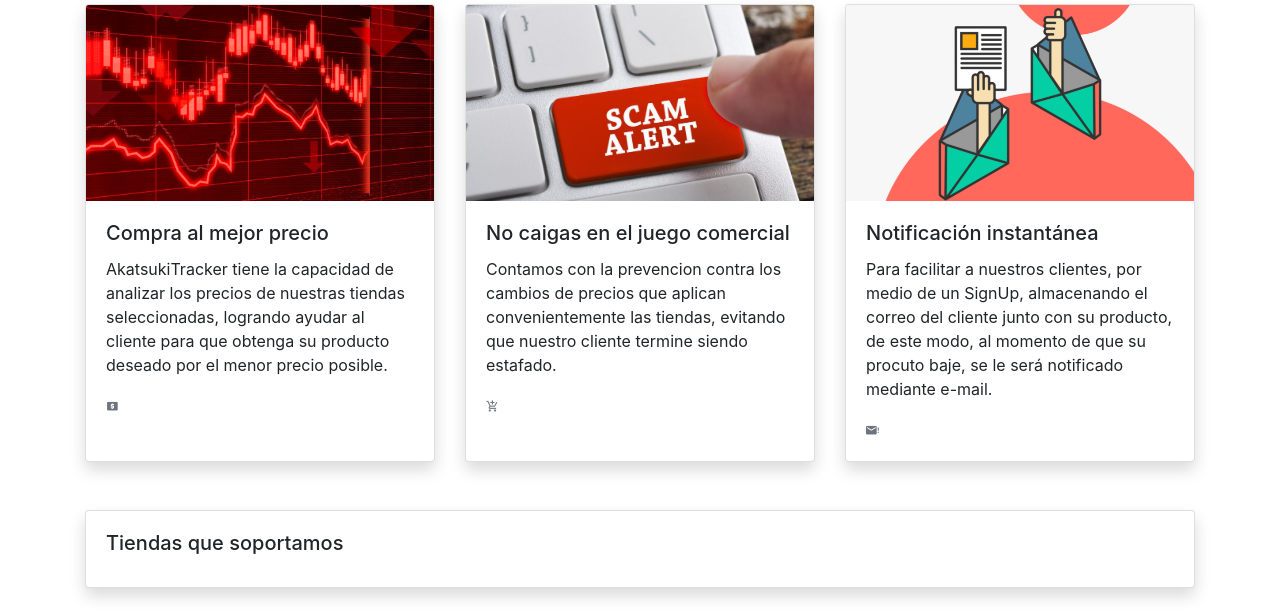
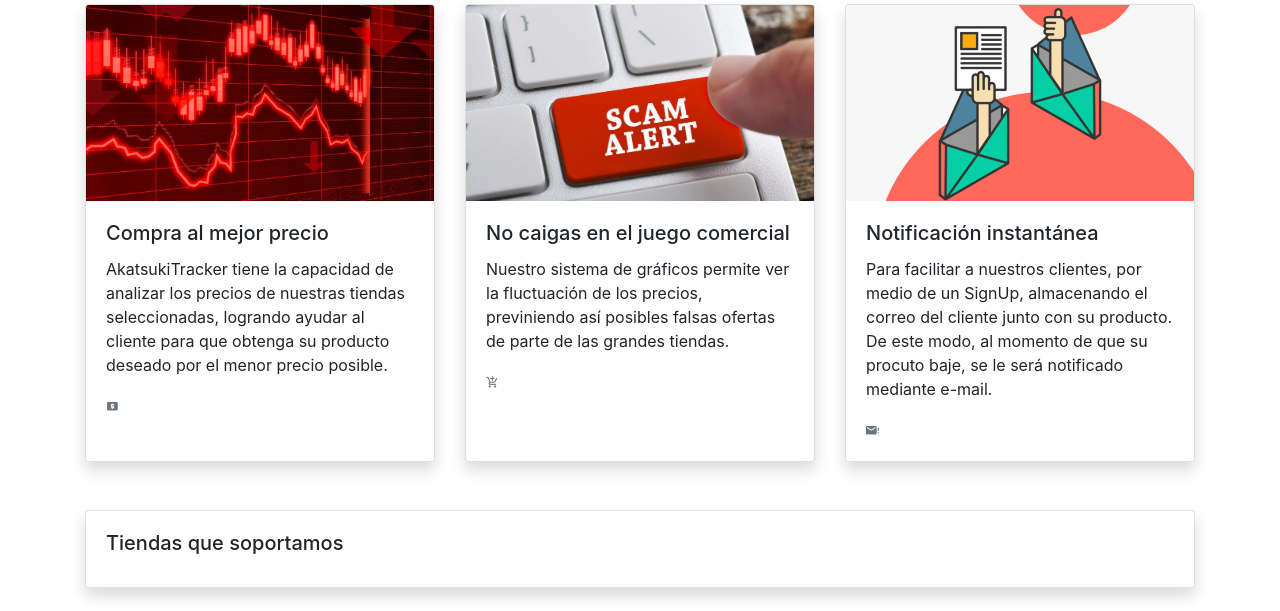
Before and after one commit to AkatsukiTracker/AkatsukiTracker, a Django app: template akatsuki/templates/home/index.html in a window 1280 px wide. Shown: the part 736-1347 px from the top of the page. Run offline with Django 3.2, Linux system fonts and the light colour scheme; the template is opened without the code that fills it, so the values that code supplies are empty; some libraries are stand-ins or nearby versions.

Commit message:
estetica

```diff
--- a/akatsuki/templates/home/about.html
+++ b/akatsuki/templates/home/about.html
@@ -12,7 +12,7 @@
             </div>
             <div class="col-md-8">
               <div class="card-body">
-                <h2 class="card-title">¿Quienes somos?</h2>
+                <h2 class="card-title">¿Quiénes somos?</h2>
                 <p class="card-text">Somos un grupo de 4 estudiantes de la Universidad Técnica Federico Santa María, que realizamos este proyecto motivados por la oportunidad de poder brindar una solución informática a un problema común.
                 En nuestro proyecto, queríamos lograr hacer una especie de tracker para que la gente, en el contexto en el que estamos viviendo, no tenga la necesidad de salir excesivas veces a la tienda únicamente para ir a revisar si su producto deseado sufrió algún cambio. Así como también intentar ayudar a la gente a obtener el mejor precio posible en los objetos de las tiendas compatibles con nuestra página web.</p>
                 <p class="card-text"><small class="text-muted">AkatsukiTracker</small></p>
@@ -47,7 +47,7 @@
             <div class="card shadow h-100">
               <img src="{% static 'img/us/josepepe.jpeg' %}" class="card-img-top" >
               <div class="card-body">
-                <h5 class="card-title">José Miguel González</h5>
+                <h5 class="card-title">José González ⚔</h5>
                 <p class="card-text">19 años de edad, experiencia en Python.</p>
               </div>
               <div class="card-footer text-center">
--- a/akatsuki/templates/home/index.html
+++ b/akatsuki/templates/home/index.html
@@ -50,7 +50,7 @@
           <img src="{% static 'scam.jpg' %}" class="card-img-top" alt="...">
           <div class="card-body">
             <h5 class="card-title">No caigas en el juego comercial</h5>
-            <p class="card-text">Contamos con la prevencion contra los cambios de precios que aplican convenientemente las tiendas, evitando que nuestro cliente termine siendo estafado.</p>
+            <p class="card-text">Nuestro sistema de gráficos permite ver la fluctuación de los precios, previniendo así posibles falsas ofertas de parte de las grandes tiendas.</p>
             <p class="card-text"><small class="text-muted mdi mdi-cart-plus"></small></p>
           </div>
         </div>
@@ -60,7 +60,7 @@
           <img src="{% static 'correo.png' %}" class="card-img-top" alt="...">
           <div class="card-body">
             <h5 class="card-title">Notificación instantánea</h5>
-            <p class="card-text">Para facilitar a nuestros clientes, por medio de un SignUp, almacenando el correo del cliente junto con su producto, de este modo, al momento de que su procuto baje, se le será notificado mediante e-mail.</p>
+            <p class="card-text">Para facilitar a nuestros clientes, por medio de un SignUp, almacenando el correo del cliente junto con su producto. De este modo, al momento de que su procuto baje, se le será notificado mediante e-mail.</p>
             <p class="card-text"><small class="text-muted mdi mdi-email-alert"></small></p>
           </div>
         </div>
```
